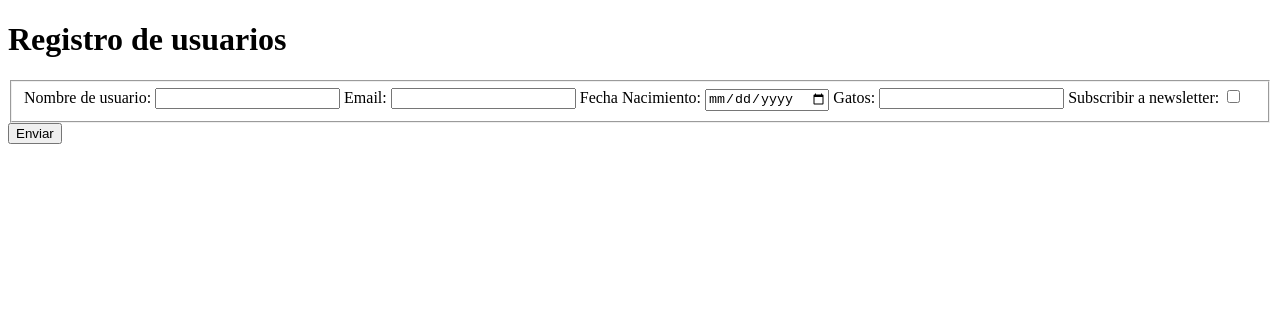
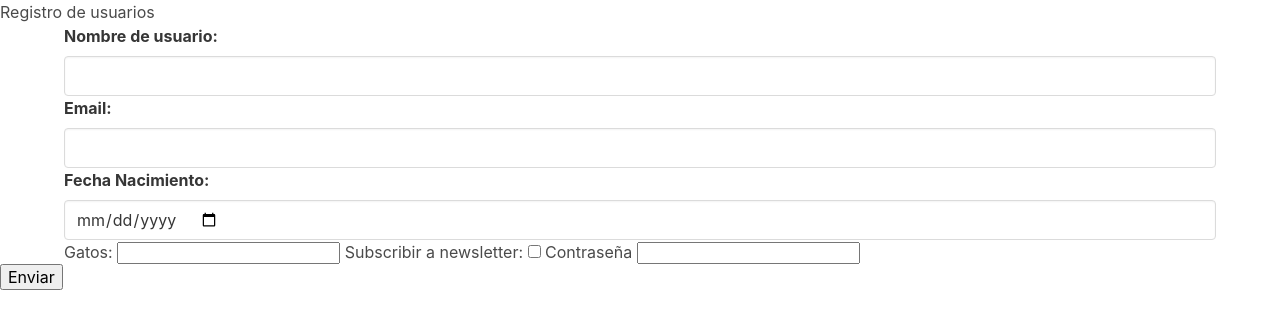
Before and after one commit to vs-web-dev-1/alberto, a plain HTML site: page www/forms.html in a window 1280 px wide. Drawn offline with nearby package versions, Linux system fonts and the light colour scheme.

Commit message:
class bulma

```diff
--- a/www/forms.html
+++ b/www/forms.html
@@ -5,25 +5,34 @@
     <title>Formularios</title>
     <meta charset="UTF-8">
     <meta name="viewport" content="width=device-width">
+    <!-- <link rel="stylesheet" href="./styles/reset.css"> -->
+    <!-- <link rel="stylesheet" href="./styles/marx.css"> -->
+    <!-- <link rel="stylesheet" href="https://unpkg.com/mvp.css"> -->
+    <!-- <link rel="stylesheet" href="./styles/milligram.css"> -->
+    <link rel="stylesheet" href="https://cdn.jsdelivr.net/npm/bulma@0.9.2/css/bulma.min.css">
   </head>
 
   <body>
+    <main>
       <h1>Registro de usuarios</h1>
       <form action="un/endpoint/que/no-existe" method="POST">
-      <fieldset>
-        <label>Nombre de usuario:</label>
-        <input type="text" name="nombre">
-        <label>Email:</label>
-        <input type="email" name="email">
-        <label>Fecha Nacimiento:</label>
-        <input type="date" name="nacimiento">
+        <fieldset class="container">
+          <label class="label">Nombre de usuario:</label>
+          <input class="input" type="text" name="nombre">
+          <label class="label">Email:</label>
+          <input class="input" type="email" name="email">
+          <label class="label">Fecha Nacimiento:</label>
+          <input class="input" type="date" name="nacimiento">
           <label>Gatos:</label>
           <input type="number" name="num-gatos">
           <label>Subscribir a newsletter:</label>
           <input type="checkbox" name="subscribir">
+          <label>Contraseña</label>
+          <input type="password" name="contraseña">
         </fieldset>
-      <button>Enviar</button>
+        <button class="control">Enviar</button>
       </form>
+    </main>
   </body>
 
 </html>
```
Also changed, not shown: www/index.html (+1 -1 lines). Lines whose indentation alone changed are shown as unchanged.
